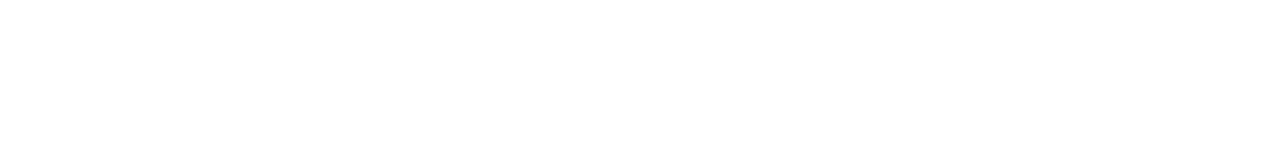
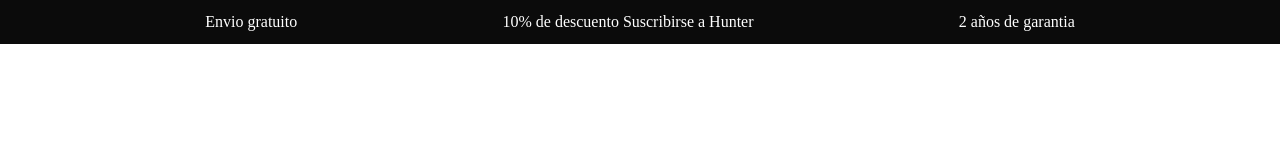
Before and after one commit to JorgePalomar94/hunter, a plain HTML site: page index.html in a window 1280 px wide. Drawn offline with Linux system fonts and the light colour scheme.

Commit message:
segundo commit

```diff
--- a/css/style.css
+++ b/css/style.css
@@ -0,0 +1,27 @@
+body {
+    background-color: #fff;
+    padding: 0;
+    margin: 0;
+    box-sizing: border-box;
+}
+
+.row {
+    display: flex;
+    flex-direction: row;
+}
+
+
+.top-banner {
+    list-style: none;
+    padding: 0;
+    margin: 0;
+    background: #0b0b0b;
+    height: 44px;
+    justify-content: space-evenly;
+    align-items: center;
+}
+
+.top-banner li a {
+    color: #fff;
+    text-decoration: none;
+}
--- a/index.html
+++ b/index.html
@@ -11,6 +11,18 @@
 </head>
 
 <body>
+    <header>
+        <ul class="top-banner row">
+            <li><a href="https://www.hunterboots.com/intl/es/env%C3%ADos">Envio gratuito</a></li>
+            <li><a href="https://www.hunterboots.com/intl/es/newsletter">10% de descuento Suscribirse a
+                    Hunter</a></li>
+            <li><a href="https://www.hunterboots.com/intl/es/garant%C3%ADa">2 años de garantia</a> </li>
+        </ul>
+
+
+    </header>
+
+
 
 </body>
 
```
